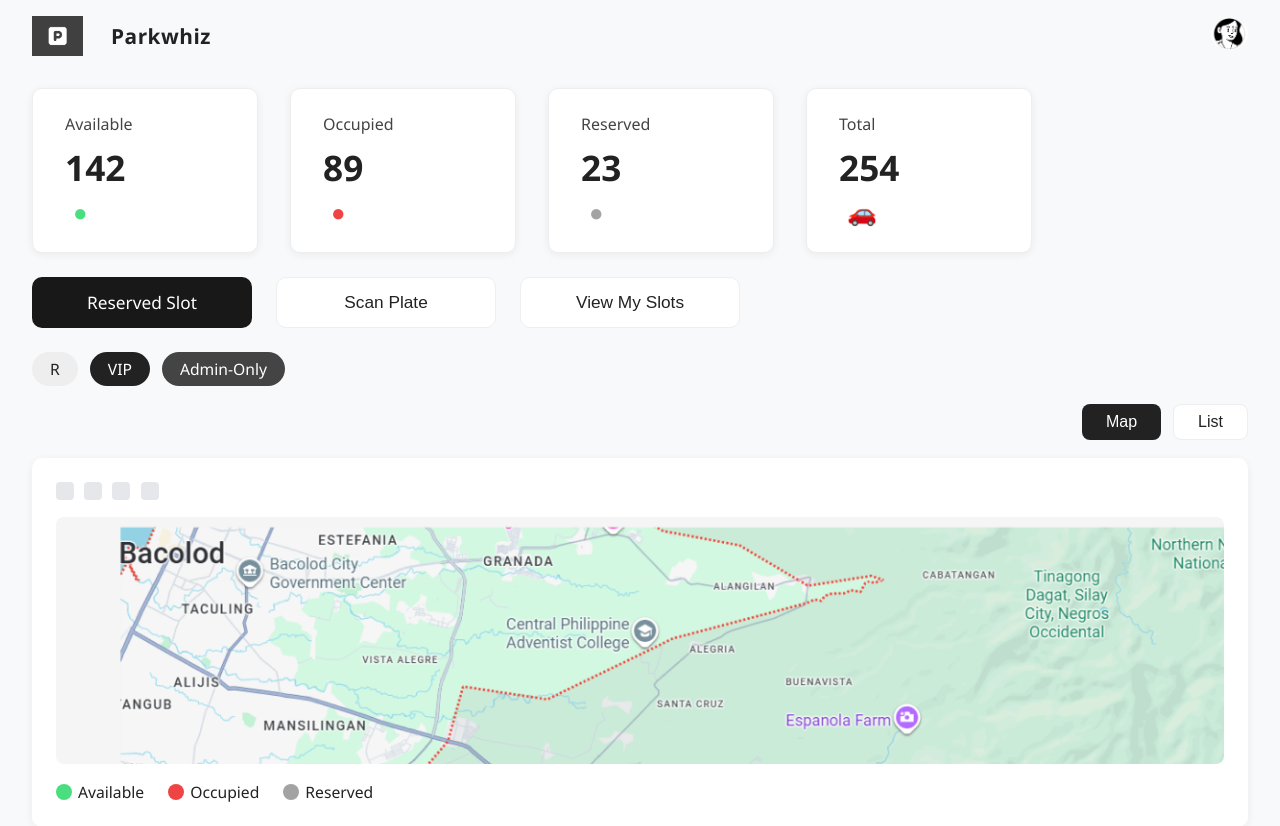
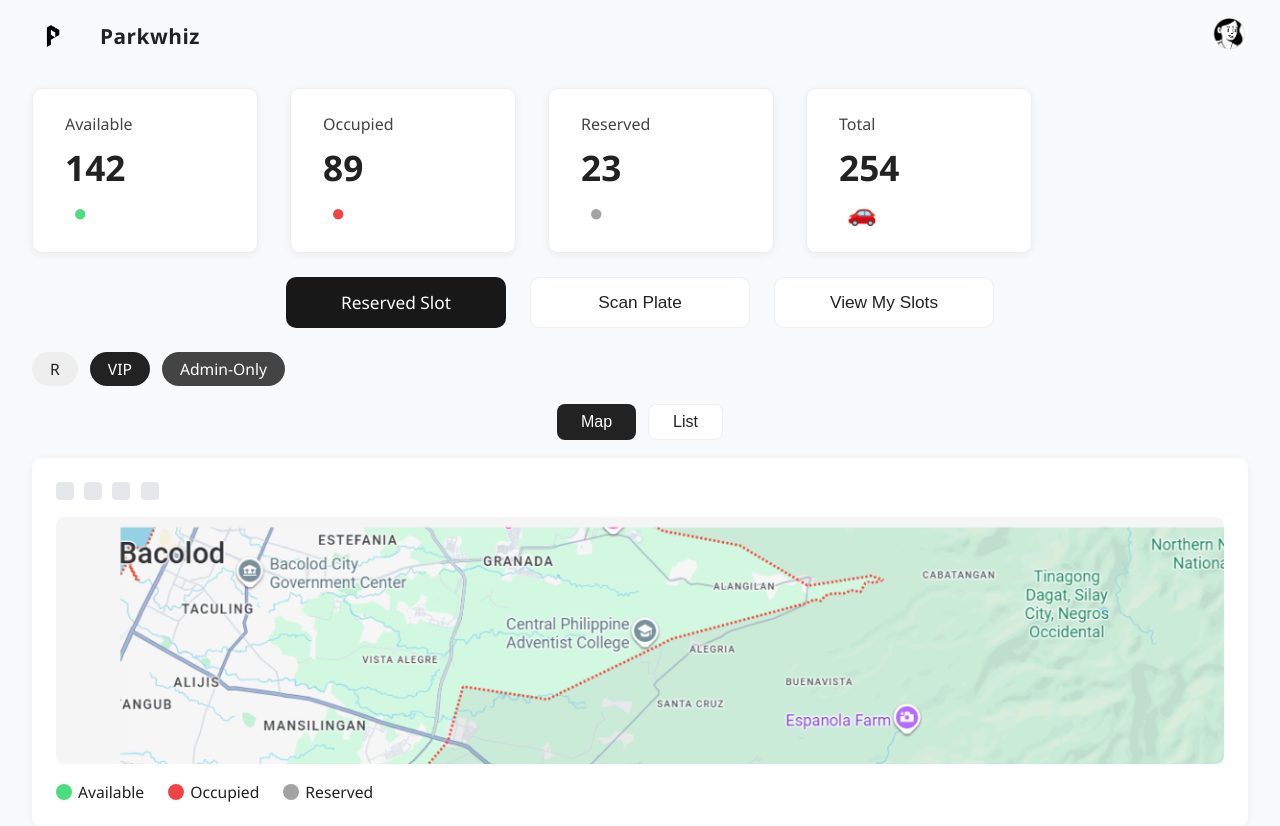
Before and after one commit to JETHILARIO200/2025BSIT2DGROUP10, a PHP site: page /php/dashboard.php in a window 1280 px wide. Shown: the top 826 px of the page. Run offline with PHP 8.4, Linux system fonts and the light colour scheme.

Commit message:
Update dashboard.php

```diff
--- a/Parkwhiz2/php/dashboard.php
+++ b/Parkwhiz2/php/dashboard.php
@@ -1,3 +1,4 @@
+
 <?php
 // dashboard.php for Parkwhiz2
 ?>
@@ -326,7 +327,7 @@
 </head>
 <body>
     <div class="dashboard-header">
-        <img src="../images/logo.png" alt="Parkwhiz Logo" class="logo-img">
+        <img src="../images/parklogo.png" alt="Parkwhiz Logo" class="logo-img">
         <span class="logo">Parkwhiz</span>
         <div class="user">
             <span><i class="fa fa-bell"></i></span>
@@ -356,7 +357,7 @@
                 <span class="stat-icon" style="color:#222;">&#128663;</span>
             </div>
         </div>
-        <div class="dashboard-actions" style="display:flex;gap:24px;margin:0 0 24px 32px;">
+        <div class="dashboard-actions" style="display:fle;gap:24px;margin:0 0 24px 0;justify-content:center;flex-wrap:wrap;">
             <a href="reserve.php" style="background:#181818;color:#fff;text-decoration:none;font-size:1.08rem;font-weight:500;border-radius:10px;padding:14px 0;width:220px;text-align:center;box-sizing:border-box;display:inline-block;">Reserved Slot</a>
             <button type="button" style="background:#fff;color:#222;border:1px solid #eee;border-radius:10px;padding:14px 0;width:220px;font-size:1.08rem;font-weight:500;" onclick="window.location.href='scan.php'">Scan Plate</button>
             <button type="button" style="background:#fff;color:#222;border:1px solid #eee;border-radius:10px;padding:14px 0;width:220px;font-size:1.08rem;font-weight:500;" onclick="window.location.href='slots.php'">View My Slots</button>
@@ -366,7 +367,7 @@
             <span class="dashboard-tag vip">VIP</span>
             <span class="dashboard-tag admin">Admin-Only</span>
         </div>
-        <div style="display:flex; gap:12px; margin:0 32px 18px 32px; justify-content:flex-end;">
+        <div style="display:flex; gap:12px; margin:0 32px 18px 32px; justify-content:center;">
             <button id="mapBtn" style="background:#222;color:#fff;border:none;border-radius:8px;padding:8px 24px;font-size:1rem;cursor:pointer;" onclick="showMap()">Map</button>
             <button id="listBtn" style="background:#fff;color:#222;border:1px solid #eee;border-radius:8px;padding:8px 24px;font-size:1rem;cursor:pointer;" onclick="showList()">List</button>
         </div>
```
